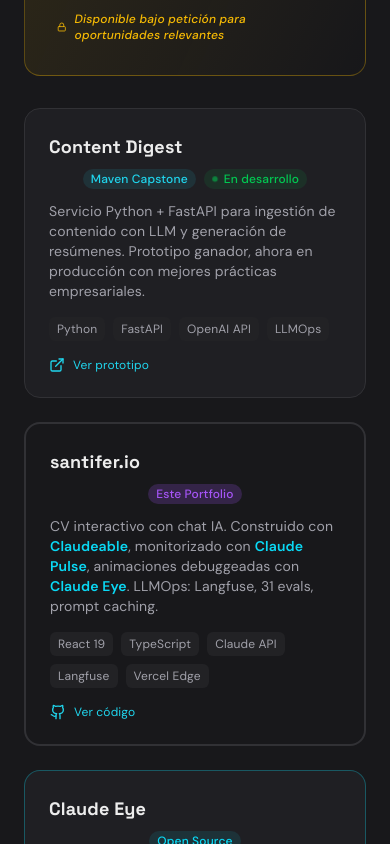
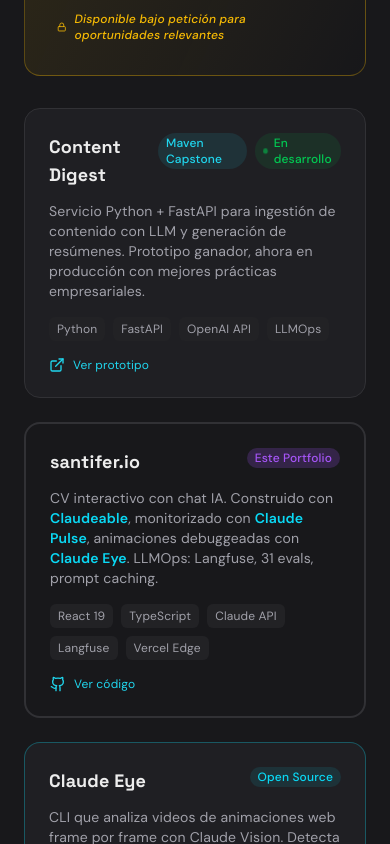
Before and after one commit to santifer-dev/cv-santiago, a React (Vite) app: page / in a window 390 px wide. Shown: the part 7280-8124 px from the top of the page. Built offline with nearby package versions, Linux system fonts and the light colour scheme.

Commit message:
Revert "fix: center project card badges on mobile viewport"
This reverts commit b66b3ee055065ca5a1a64cdc2a4688506fcaae0b.

```diff
--- a/src/App.tsx
+++ b/src/App.tsx
@@ -1836,11 +1836,11 @@
                       : 'bg-card border border-border hover:border-primary/30'
                   }`}
                 >
-                  <div className="flex flex-col sm:flex-row sm:items-start sm:justify-between gap-2 mb-3">
+                  <div className="flex items-start justify-between mb-3">
                     <h3 className={`font-display text-lg font-bold transition-colors ${
                       isTool ? 'group-hover:text-tool' : 'group-hover:text-primary'
                     }`}>{project.title}</h3>
-                    <div className="flex items-center gap-2 self-center sm:self-auto">
+                    <div className="flex items-center gap-2">
                       <span className={`px-2 py-0.5 rounded-full text-xs font-medium ${
                         isTool
                           ? 'bg-tool/10 text-tool'
```
